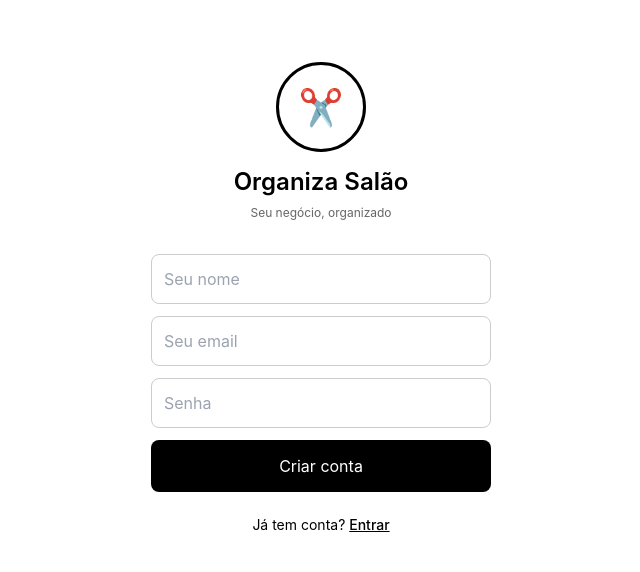
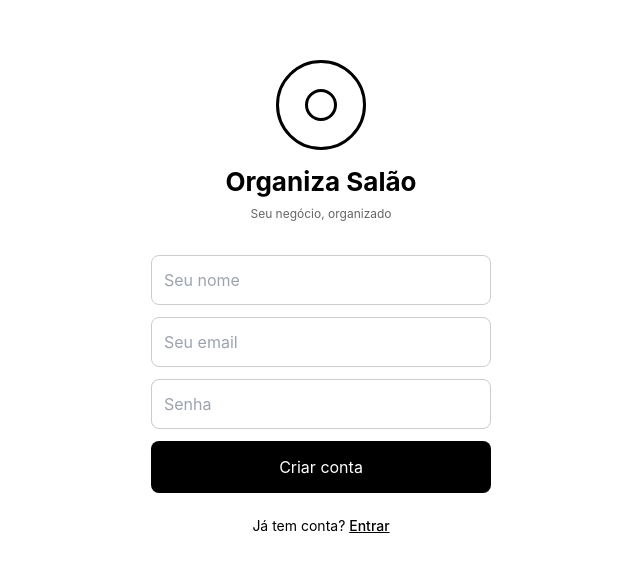
Before and after one commit to juliatedeschi7-creator/salao, a Next.js app: page /cadastro in a window 1280 px wide. Shown: the part 102-674 px from the top of the page, without its empty margins (319-959 px from the left). Built offline with nearby package versions, Linux system fonts and the light colour scheme.

Commit message:
Update page.tsx

```diff
--- a/src/app/cadastro/page.tsx
+++ b/src/app/cadastro/page.tsx
@@ -20,7 +20,7 @@ export default function CadastroPage() {
   async function handleCadastro() {
     setLoading(true)
 
-    const { data, error } = await supabase.auth.signUp({
+    const { error } = await supabase.auth.signUp({
       email,
       password: senha,
       options: {
@@ -37,7 +37,7 @@ export default function CadastroPage() {
       return
     }
 
-    alert('Conta criada com sucesso! Faça login.')
+    alert('Conta criada com sucesso!')
     router.push('/login')
   }
 
@@ -45,10 +45,11 @@ export default function CadastroPage() {
     <div style={styles.container}>
 
       {/* LOGO */}
-      <div style={styles.logoContainer}>
+      <div style={styles.logoWrapper}>
         <div style={styles.logoCircle}>
-          ✂️
+          <div style={styles.logoInner} />
         </div>
+
         <h1 style={styles.title}>Organiza Salão</h1>
         <p style={styles.subtitle}>Seu negócio, organizado</p>
       </div>
@@ -103,7 +104,7 @@ const styles = {
     padding: 24,
   },
 
-  logoContainer: {
+  logoWrapper: {
     display: 'flex',
     flexDirection: 'column' as const,
     alignItems: 'center',
@@ -118,13 +119,21 @@ const styles = {
     display: 'flex',
     alignItems: 'center',
     justifyContent: 'center',
-    fontSize: 36,
     marginBottom: 12,
   },
 
+  // símbolo interno (O estilizado)
+  logoInner: {
+    width: 32,
+    height: 32,
+    border: '3px solid black',
+    borderRadius: '50%',
+    position: 'relative' as const,
+  },
+
   title: {
-    fontSize: 24,
-    fontWeight: 600,
+    fontSize: 26,
+    fontWeight: 700,
     margin: 0,
   },
 
```
